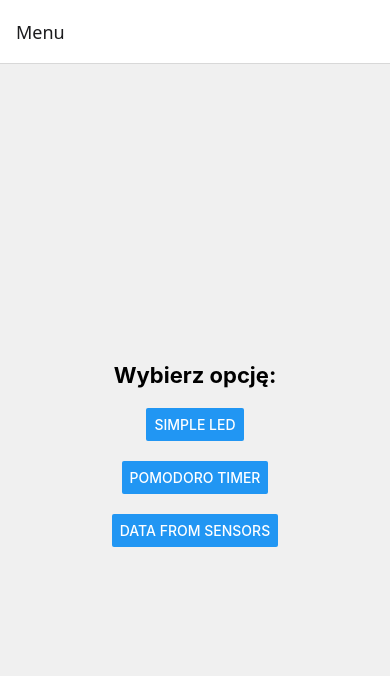
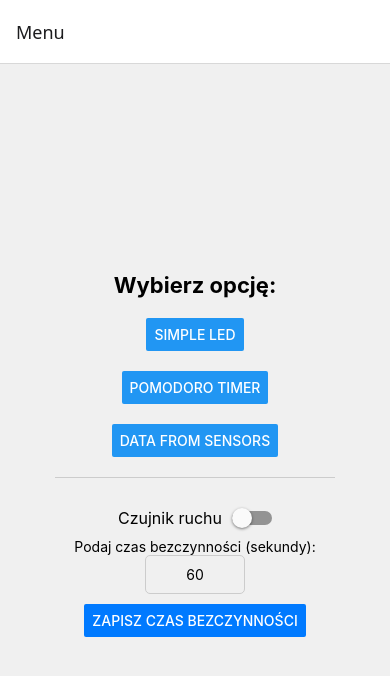
Before and after one commit to mirkosms/IntelliLight-App, a React Native app: screen / in a window 390 px wide. Shown: the top 676 px of the page. Built offline with nearby package versions, Linux system fonts and the light colour scheme; no server answers.

Commit message:
Integrated motion sensor settings in UI with API communication

```diff
--- a/App.js
+++ b/App.js
@@ -1,4 +1,4 @@
-import React from 'react';
+import React, { useState, useEffect } from 'react';
 import { NavigationContainer } from '@react-navigation/native';
 import { createStackNavigator } from '@react-navigation/stack';
 import { GestureHandlerRootView } from 'react-native-gesture-handler';
@@ -10,11 +10,29 @@ import SensorScreen from './screens/SensorScreen';
 const Stack = createStackNavigator();
 
 export default function App() {
+  const [esp32IP, setEsp32IP] = useState(null);
+
+  useEffect(() => {
+    fetchESP32IP();
+  }, []);
+
+  const fetchESP32IP = async () => {
+    try {
+      const res = await fetch(`http://esp32.local/getIP`);
+      const ip = await res.text();
+      setEsp32IP(ip);
+    } catch (error) {
+      console.error("Błąd pobierania IP ESP32:", error);
+    }
+  };
+
   return (
     <GestureHandlerRootView style={{ flex: 1 }}>
       <NavigationContainer>
         <Stack.Navigator initialRouteName="Menu">
-          <Stack.Screen name="Menu" component={MenuScreen} />
+          <Stack.Screen name="Menu">
+            {props => <MenuScreen {...props} esp32IP={esp32IP} />}
+          </Stack.Screen>
           <Stack.Screen name="Simple LED" component={SimpleLEDScreen} />
           <Stack.Screen name="Pomodoro Timer" component={PomodoroScreen} />
           <Stack.Screen name="Data from Sensors" component={SensorScreen} />
--- a/screens/MenuScreen.js
+++ b/screens/MenuScreen.js
@@ -1,15 +1,89 @@
-import React from 'react';
-import { View, Text, Button, StyleSheet } from 'react-native';
+import React, { useState, useEffect } from 'react';
+import { View, Text, Button, StyleSheet, TextInput, Switch } from 'react-native';
 
 export default function MenuScreen({ navigation }) {
+  const [esp32IP, setEsp32IP] = useState(null);
+  const [motionTimeout, setMotionTimeout] = useState('60'); // Domyślnie 60s
+  const [motionEnabled, setMotionEnabled] = useState(false);
+
+  useEffect(() => {
+    fetchESP32IP();
+    fetchMotionStatus();
+  }, []);
+
+  // Pobiera IP ESP32
+  const fetchESP32IP = async () => {
+    try {
+      const res = await fetch(`http://esp32.local/getIP`);
+      const ip = await res.text();
+      setEsp32IP(ip);
+    } catch (error) {
+      console.error("Błąd pobierania IP ESP32:", error);
+    }
+  };
+
+  // Pobiera aktualny status czujnika ruchu
+  const fetchMotionStatus = async () => {
+    if (!esp32IP) return;
+    try {
+      const res = await fetch(`http://${esp32IP}/toggleMotionMode`);
+      const status = await res.text();
+      setMotionEnabled(status.includes("ON"));
+    } catch (error) {
+      console.error("Błąd pobierania statusu czujnika ruchu:", error);
+    }
+  };
+
+  // Przełącza tryb czujnika ruchu
+  const toggleMotionMode = async () => {
+    if (!esp32IP) return;
+    try {
+      const res = await fetch(`http://${esp32IP}/toggleMotionMode`);
+      const status = await res.text();
+      setMotionEnabled(status.includes("ON"));
+    } catch (error) {
+      console.error("Błąd przełączania czujnika ruchu:", error);
+    }
+  };
+
+  // Ustawia czas bezczynności czujnika ruchu
+  const updateMotionTimeout = async () => {
+    if (!esp32IP) return;
+    try {
+      await fetch(`http://${esp32IP}/setMotionTimeout?seconds=${motionTimeout}`);
+      alert(`Zmieniono czas bezczynności na ${motionTimeout} sekund`);
+    } catch (error) {
+      console.error("Błąd ustawiania czasu bezczynności:", error);
+    }
+  };
+
   return (
     <View style={styles.container}>
       <Text style={styles.title}>Wybierz opcję:</Text>
+
       <Button title="Simple LED" onPress={() => navigation.navigate('Simple LED')} />
       <View style={styles.spacer} />
       <Button title="Pomodoro Timer" onPress={() => navigation.navigate('Pomodoro Timer')} />
       <View style={styles.spacer} />
       <Button title="Data from Sensors" onPress={() => navigation.navigate('Data from Sensors')} />
+
+      <View style={styles.separator} />
+
+      {/* Przełącznik czujnika ruchu */}
+      <View style={styles.switchContainer}>
+        <Text style={styles.label}>Czujnik ruchu</Text>
+        <Switch value={motionEnabled} onValueChange={toggleMotionMode} />
+      </View>
+
+      {/* Pole do ustawiania czasu bezczynności */}
+      <Text>Podaj czas bezczynności (sekundy):</Text>
+      <TextInput
+        style={styles.input}
+        keyboardType="numeric"
+        value={motionTimeout}
+        onChangeText={setMotionTimeout}
+      />
+      <Button title="Zapisz czas bezczynności" onPress={updateMotionTimeout} color="#007AFF" />
     </View>
   );
 }
@@ -20,6 +94,7 @@ const styles = StyleSheet.create({
     justifyContent: 'center',
     alignItems: 'center',
     backgroundColor: '#f0f0f0',
+    padding: 20,
   },
   title: {
     fontSize: 22,
@@ -29,4 +104,28 @@ const styles = StyleSheet.create({
   spacer: {
     marginVertical: 10,
   },
+  separator: {
+    marginVertical: 20,
+    height: 1,
+    width: '80%',
+    backgroundColor: '#ccc',
+  },
+  switchContainer: {
+    flexDirection: 'row',
+    alignItems: 'center',
+    marginVertical: 10,
+  },
+  label: {
+    fontSize: 16,
+    marginRight: 10,
+  },
+  input: {
+    borderWidth: 1,
+    borderColor: '#ccc',
+    borderRadius: 5,
+    padding: 10,
+    width: 100,
+    textAlign: 'center',
+    marginBottom: 10,
+  },
 });
```
